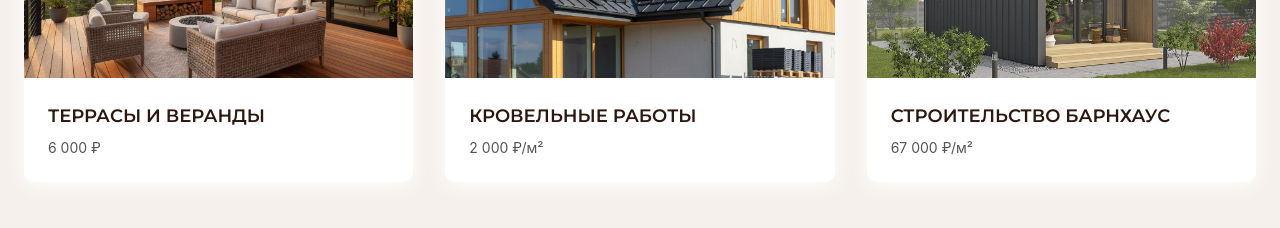
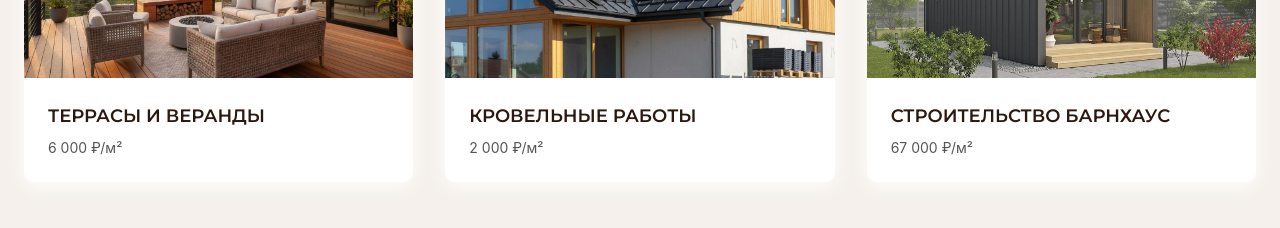
Before and after one commit to cirodil/sr57, a React (Vite) app: page /#/ in a window 1280 px wide. Shown: the part 2240-2468 px from the top of the page. Built offline with nearby package versions, Linux system fonts and the light colour scheme; no server answers.

Commit message:
правка текста в разделе "Услуги"

```diff
--- a/src/sections/Services.tsx
+++ b/src/sections/Services.tsx
@@ -25,7 +25,7 @@ const services = [
   },
   {
     title: "Террасы и веранды",
-    desc: "6 000 ₽",
+    desc: "6 000 ₽/м²",
     image: "/images/service-terrace.jpg",
     alt: "Терраса",
   },
```
